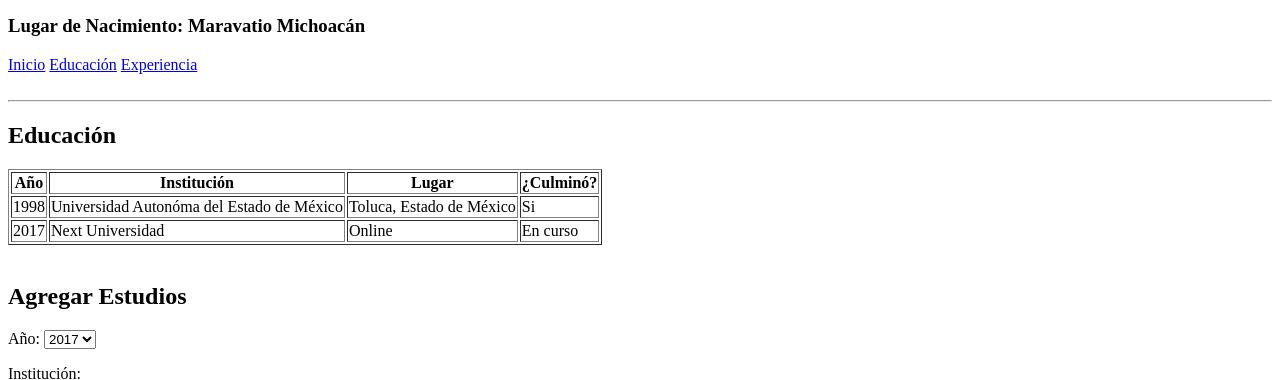
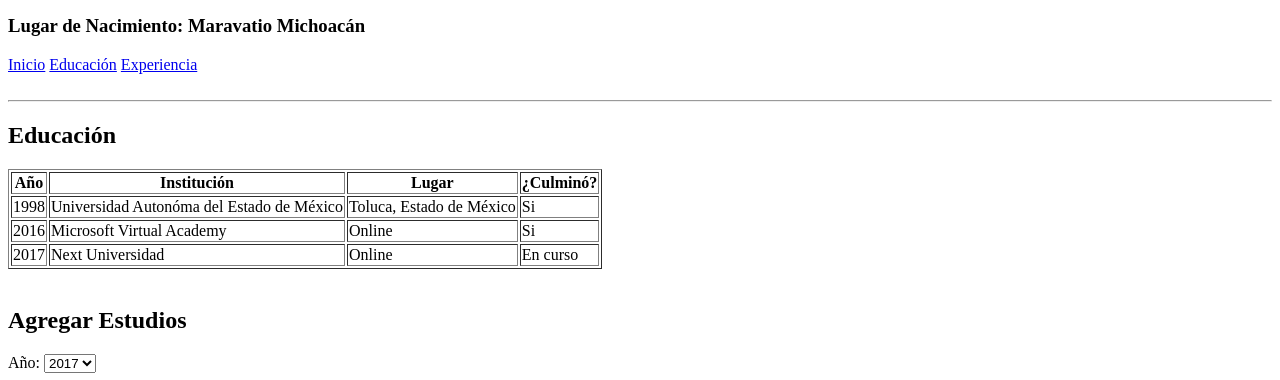
Before and after one commit to ZahidGS/FundamentosHTML_Zahid_Guerrero, a plain HTML site: page educacion.html in a window 1280 px wide. Shown: the part 361-741 px from the top of the page. Drawn offline with Linux system fonts and the light colour scheme.

Commit message:
20160926 otra educacion

```diff
--- a/educacion.html
+++ b/educacion.html
@@ -52,12 +52,18 @@
 			</tr>
 
 			<tr>
+				<td>2016</td>
+				<td>Microsoft Virtual Academy</td>
+				<td>Online</td>
+				<td>Si</td>
+			</tr>
+
+			<tr>
 				<td>2017</td>
 				<td>Next Universidad</td>
 				<td>Online</td>
 				<td>En curso</td>
-			</tr>
-		</tbody>
+			</tr>					</tbody>
 
 	</table>
 
```
